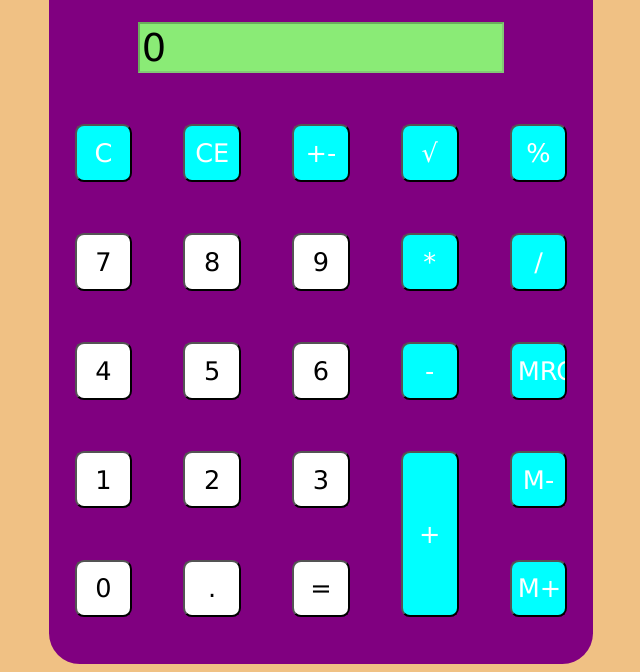
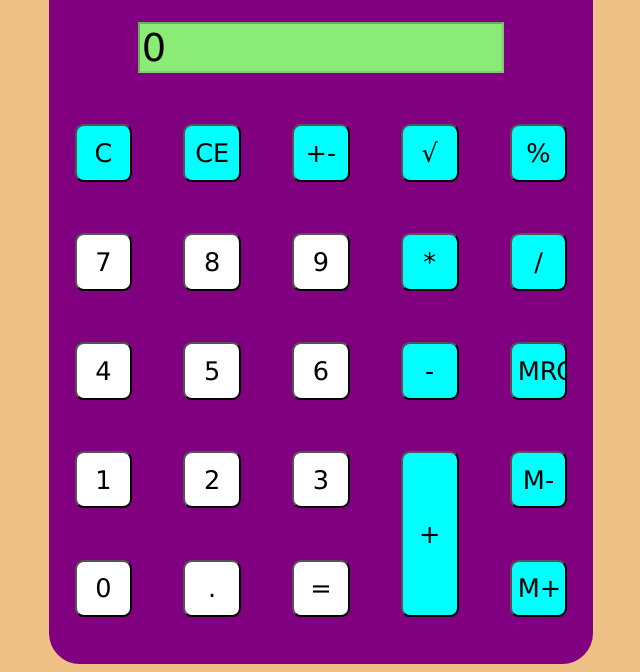
Before and after one commit to uo283706/sewcalculadorabasica, a plain HTML site: page index.html in a window 1280 px wide. Shown: the part 212-884 px from the top of the page, without its empty margins (335-975 px from the left). Drawn offline with Linux system fonts and the light colour scheme.

Commit message:
Add files via upload

```diff
--- a/CalculadoraMilan.css
+++ b/CalculadoraMilan.css
@@ -73,13 +73,13 @@ input[type=button]  {
 /*Selector Specificity: (0, 2, 1)*/
 input[type=button][ value = "/"]{
     background-color: aqua;
-    color:white;
+    color:black;
 }
 
 /*Selector Specificity: (0, 2, 1)*/
 input[type=button][ value = "*"]{
     background-color: aqua;
-    color:white;
+    color:black;
 }
 
 /*Selector Specificity: (0, 2, 1)*/
@@ -87,61 +87,61 @@ input[type=button][ value = "+"]{
     height: auto;
     grid-row: span 2;
     background-color: aqua;
-    color:white;
+    color:black;
 }
 
 /*Selector Specificity: (0, 2, 1)*/
 input[type=button][ value = "-"]{
     background-color: aqua;
-    color:white;
+    color:black;
 }
 
 /*Selector Specificity: (0, 2, 1)*/
 input[type=button][ value = "MRC"]{
     background-color: aqua;
-    color:white;
+    color:black;
 }
 
 /*Selector Specificity: (0, 2, 1)*/
 input[type=button][ value = "M-"]{
     background-color: aqua;
-    color:white;
+    color:black;
 }
 
 /*Selector Specificity: (0, 2, 1)*/
 input[type=button][ value = "M+"]{
     background-color: aqua;
-    color:white;
+    color:black;
 }
 
 /*Selector Specificity: (0, 2, 1)*/
 input[type=button][ value = "%"]{
     background-color: aqua;
-    color:white;
+    color:black;
 }
 
 /*Selector Specificity: (0, 2, 1)*/
 input[type=button][ value = "+-"]{
     background-color: aqua;
-    color:white;
+    color:black;
 }
 
 /*Selector Specificity: (0, 2, 1)*/
 input[type=button][ value = "C"]{
     background-color: aqua;
-    color:white;
+    color:black;
 }
 
 /*Selector Specificity: (0, 2, 1)*/
 input[type=button][ value = "CE"]{
     background-color: aqua;
-    color:white;
+    color:black;
 }
 
 /*Selector Specificity: (0, 2, 1)*/
 input[type=button][ value = "√"]{
     background-color: aqua;
-    color:white;
+    color:black;
 }
 
 /*Selector Specificity: (0, 1, 1)*/
```
